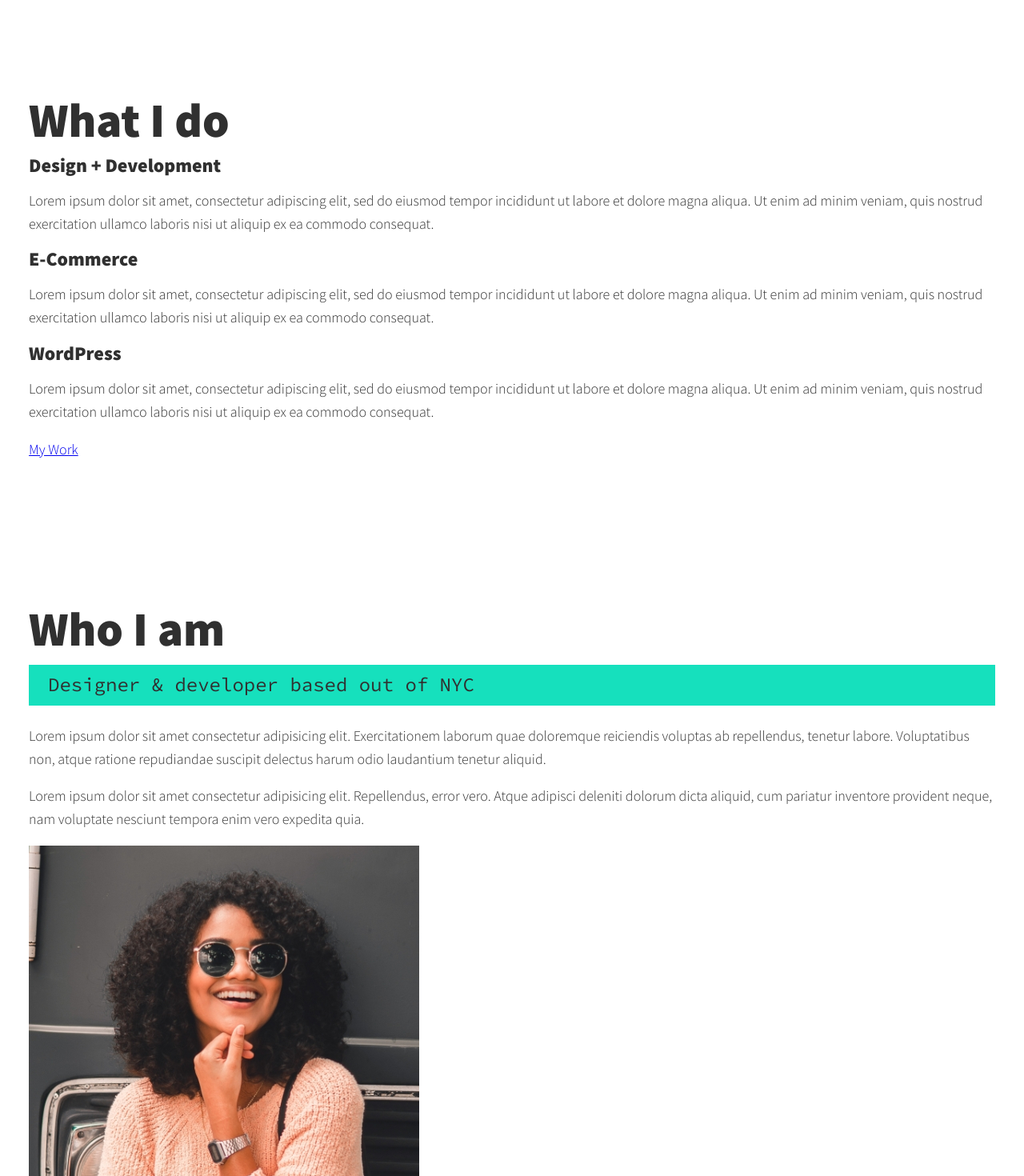
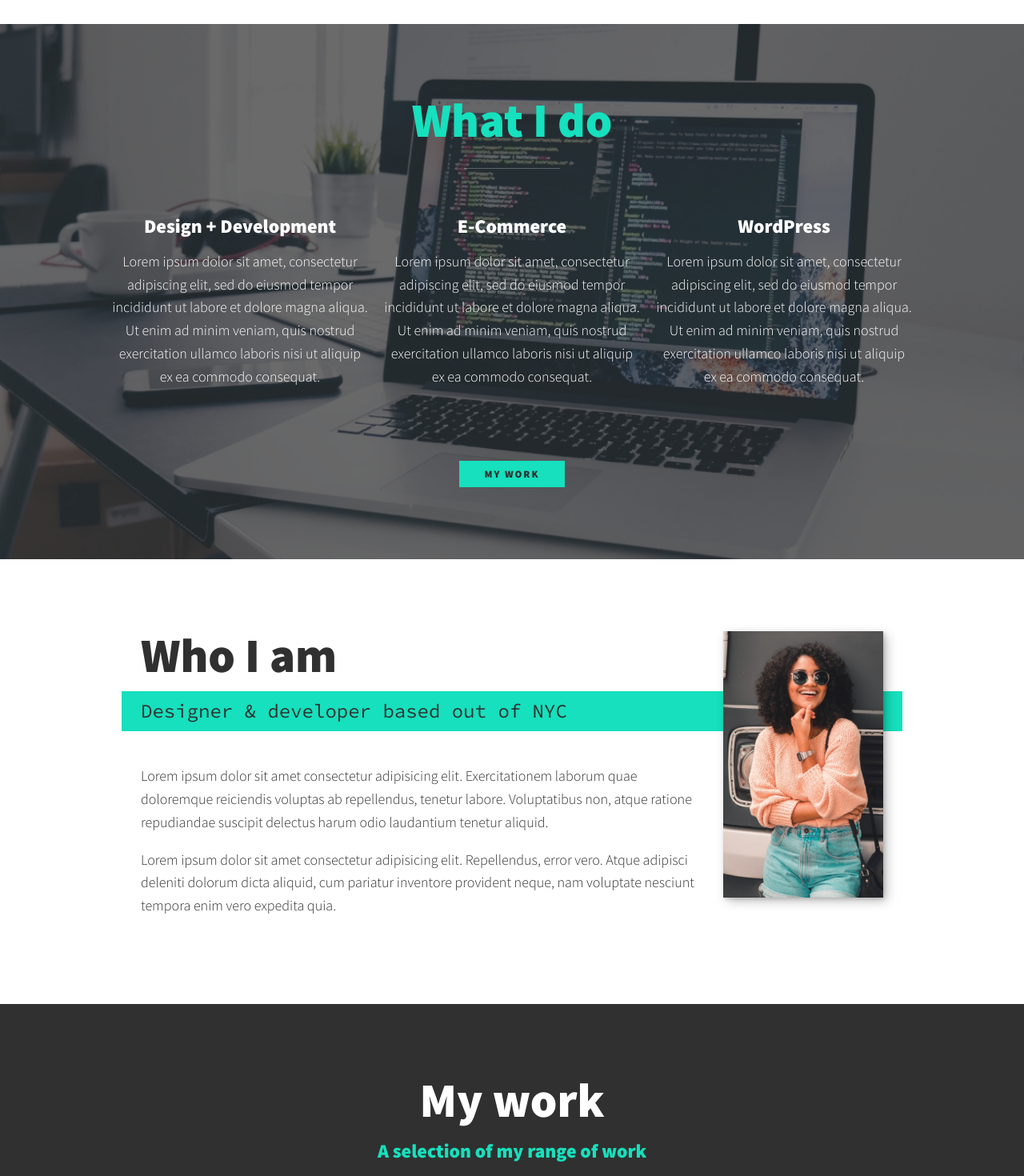
Before and after one commit to gio797/portfolio-2, a React (Vite) app: page / in a window 1280 px wide. Shown: the part 480-1950 px from the top of the page at 80% size. Built offline with nearby package versions, Linux system fonts and the light colour scheme.

Commit message:
add css to components

```diff
--- a/src/components/About.jsx
+++ b/src/components/About.jsx
@@ -24,7 +24,11 @@ function About() {
         </p>
       </div>
 
-      <img src={img} alt="Jane leaning against a bus" />
+      <img
+        src={img}
+        alt="Jane leaning against a bus"
+        className="about-me__img"
+      />
     </section>
   );
 }
--- a/src/components/Work.jsx
+++ b/src/components/Work.jsx
@@ -13,8 +13,10 @@ import img10 from "../images/portfolio-10.jpg";
 function Work() {
   return (
     <section className="my-work" id="work">
-      <h2 className="section__title">My work</h2>
-      <p className="section__subtitle"></p>
+      <h2 className="section__title section__title--work">My work</h2>
+      <p className="section__subtitle section__subtitle--work">
+        A selection of my range of work
+      </p>
 
       <div className="portfolio">
         <a href="#" className="portfolio__item">
--- a/src/index.css
+++ b/src/index.css
@@ -59,6 +59,31 @@ strong {
   font-weight: var(--fw-bold);
 }
 
+:focus {
+  outline: 3px solid var(--clr-accent);
+  outline-offset: 3px;
+}
+
+/* buttons */
+
+.btn {
+  display: inline-block;
+  padding: 0.5em 2.5em;
+  background: var(--clr-accent);
+  color: var(--clr-dark);
+  text-decoration: none;
+  cursor: pointer;
+  font-size: 0.8rem;
+  text-transform: uppercase;
+  letter-spacing: 2px;
+  font-weight: var(--fw-bold);
+  transition: transform 200ms ease-in-out;
+}
+
+.btn:hover {
+  transform: scale(1.1);
+}
+
 /* Typography */
 
 h1,
@@ -101,6 +126,12 @@ h3 {
   padding: 0.25em 1em;
   font-family: var(--ff-secondary);
   margin-bottom: 1em;
+}
+
+.section__subtitle--work {
+  color: var(--clr-accent);
+  font-weight: var(--fw-bold);
+  margin-bottom: 2em;
 }
 
 /* header */
@@ -152,3 +183,124 @@ nav {
     width: calc(100% + 1.5em);
   }
 }
+
+/*  Services  */
+
+.my-services {
+  background-color: var(--clr-dark);
+  background-image: url(../src/images/services-bg.jpg);
+  background-size: cover;
+  /* background-blend-mode: multiply; */
+  color: var(--clr-light);
+  text-align: center;
+}
+
+.section__title--services {
+  color: var(--clr-accent);
+  position: relative;
+}
+
+.section__title--services::after {
+  content: "";
+  display: block;
+  width: 2em;
+  height: 1px;
+  margin: 0.5em auto 1em;
+  background: var(--clr-light);
+  opacity: 0.25;
+}
+
+.services {
+  margin-bottom: 4em;
+}
+
+.service {
+  max-width: 500px;
+  margin: 0 auto;
+}
+
+@media (min-width: 800px) {
+  .services {
+    display: flex;
+    max-width: 1000px;
+    margin-left: auto;
+    margin-right: auto;
+    gap: 20px;
+  }
+}
+
+/* About */
+
+.about-me {
+  max-width: 1000px;
+  margin: 0 auto;
+}
+
+.about-me__img {
+  box-shadow: var(--bs);
+}
+
+@media (min-width: 600px) {
+  .about-me {
+    display: grid;
+    grid-template-columns: 1fr 200px;
+    grid-template-areas:
+      "title img"
+      "subtitle img"
+      "text img";
+    grid-column-gap: 2em;
+  }
+
+  .section__title--about {
+    grid-area: title;
+  }
+
+  .section__subtitle--about {
+    grid-column: 1 / -1;
+    grid-row: 2;
+    position: relative;
+    left: -1em;
+    width: calc(100% + 2em);
+    padding-left: 1em;
+    padding-right: calc(200px + 4em);
+  }
+
+  .about-me__img {
+    grid-area: img;
+    position: relative;
+    z-index: 2;
+  }
+}
+
+/* My Work */
+
+.my-work {
+  background-color: var(--clr-dark);
+  color: var(--clr-light);
+  text-align: center;
+}
+
+.portfolio {
+  display: grid;
+  grid-template-columns: repeat(auto-fit, minmax(300px, 1fr));
+}
+
+.portfolio__item {
+  background: var(--clr-accent);
+  overflow: hidden;
+}
+
+.portfolio__img {
+  transition: transform 750ms cubic-bezier(0.5, 0, 0.5, 1), opacity 250ms linear;
+}
+
+.portfolio__item:focus {
+  position: relative;
+  z-index: 2;
+}
+
+.portfolio__img:hover,
+.portfolio__item:focus .portfolio__img {
+  transform: scale(1.2);
+  opacity: 0.5;
+}
```
